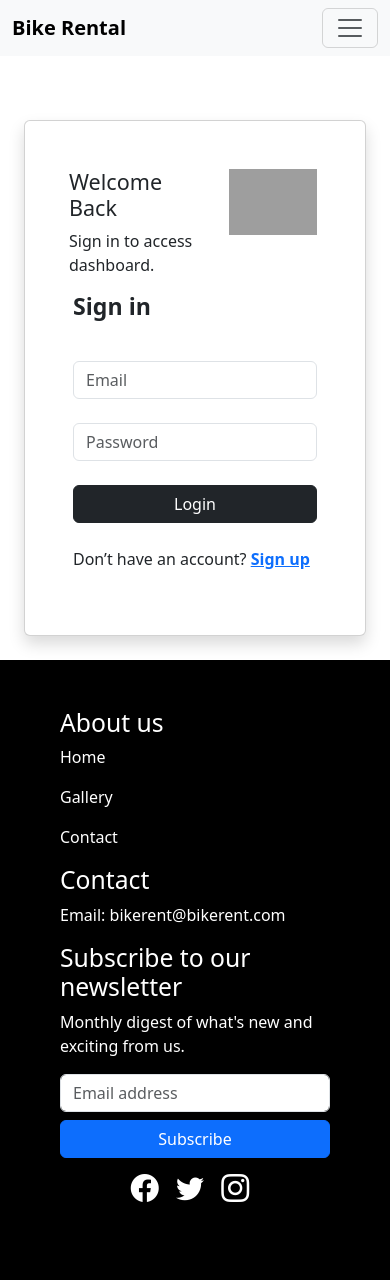
After one commit to grid013/django_bikerental, a Django app: page /accounts/login/ in a window 390 px wide. The commit adds this page. Run offline with Django 4.2, Linux system fonts and the light colour scheme; some libraries are stand-ins or nearby versions; grey boxes are pictures that could not be loaded.

Commit message:
Added - login system and requirements file

```diff
--- a/accounts/forms.py
+++ b/accounts/forms.py
@@ -1,5 +1,6 @@
 from django.contrib.auth.forms import UserCreationForm, UserChangeForm
-from core.models import User
+from accounts.models import User
+from django import forms
 
 
 class CustomUserCreationForm(UserCreationForm):
@@ -14,3 +15,7 @@ class CustomUserChangeForm(UserChangeForm):
     class Meta:
         model = User
         fields = ('email',)
+
+class LoginForm(forms.Form):
+    email = forms.EmailField()
+    password = forms.CharField(max_length=65, widget=forms.PasswordInput)
--- a/accounts/urls.py
+++ b/accounts/urls.py
@@ -2,7 +2,7 @@ from django.urls import path
 from . import views
 
 urlpatterns = [
-    # path('login/', login, name="login"),
-    # path('logout/', logout, name="logout"),
+    path('login/', views.login, name="login"),
+    path('logout/', views.logout, name="logout"),
     # path('signup/', signup, name="signup"),
 ]
--- a/accounts/views.py
+++ b/accounts/views.py
@@ -1,26 +1,33 @@
 from django.shortcuts import render, redirect
 from django.contrib.auth.models import auth
 from django.contrib import messages
+from accounts.forms import LoginForm
 
-# def login(request):
-#     if request.method == "POST":
-#         username = request.POST.get('username')
-#         password = request.POST.get('password')
-#         user = auth.authenticate(username=username, password=password)
-#         if user is not None:
-#             auth.login(request, user)
-#             return redirect('/')
-#         else:
-#             messages.info(
-#                 request, 'Invalid!!, Check your username or password.')
-#             return redirect('/')
-#     else:
-#         return render(request, 'login.html')
+def login(request):
+    if request.method == "POST":
+        email = request.POST.get('email')
+        password = request.POST.get('password')
+        print(email, password)
+        user = auth.authenticate(email=email, password=password)
+        if user is not None:
+            print(user)
+            auth.login(request, user)
+            return redirect('/')
+        else:
+            print("here")
+            messages.info(
+                request, 'Invalid!!, Check your username or password.')
+            return redirect('/')
+    else:
+        form=LoginForm()
+        return render(request, 'login.html', {"form":form})
 
 
-# def logout(request):
-#     auth.logout(request)
-#     return redirect('/')
+def logout(request):
+    auth.logout(request)
+    messages.info(
+                request, 'You are logged out.')
+    return redirect('login')
 
 # def signup(request):
 #     if request.method == 'POST':
--- a/django_bikerental/settings.py
+++ b/django_bikerental/settings.py
@@ -37,6 +37,7 @@ INSTALLED_APPS = [
     "django.contrib.sessions",
     "django.contrib.messages",
     "django.contrib.staticfiles",
+    "widget_tweaks",
     "accounts",
     "core"
 ]
--- /dev/null
+++ b/requirements.txt
@@ -0,0 +1,4 @@
+asgiref==3.7.2
+Django==4.2.4
+django-widget-tweaks==1.5.0
+sqlparse==0.4.4
--- a/templates/base.html
+++ b/templates/base.html
@@ -36,23 +36,24 @@
                     <li class="nav-item">
                         <a class="nav-link fw-bold" href="/about">Contact</a>
                     </li>
-                    <!-- {% if userData.usertype == "admin" %}
+                    {% if user.is_superuser %}
                     <li class="nav-item">
                         <a class="nav-link fw-bold" href="/dashboard">Admin</a>
                     </li>
                     {%endif%}
-                    {% if not loggedIn %}
+                    {% if user.is_authenticated %}
                     <li class="nav-item">
-                        <a class="nav-link fw-bold" href="/login">Login</a>
+                        <a class="nav-link fw-bold" href="{% url 'logout'%}">Logout</a>
+                    </li>
+                    {% else %}
+                    <li class="nav-item">
+                        <a class="nav-link fw-bold" href="{% url 'login'%}">Login</a>
                     </li>
                     <li class="nav-item">
                         <a class="nav-link fw-bold" href="/register">Register</a>
                     </li>
-                    {% else %}
-                    <li class="nav-item">
-                        <a class="nav-link fw-bold" href="/logout">Logout</a>
-                    </li>
-                    {%endif%} -->
+
+                    {%endif%}
                 </ul>
             </div>
         </div>
--- /dev/null
+++ b/templates/login.html
@@ -0,0 +1,58 @@
+{% extends 'base.html' %}
+{% load static %}
+{% load widget_tweaks %}
+{% block main %}
+<div class="container mt-5">
+    <div class="row d-flex justify-content-center p-4">
+        <div class="col-md-7 col-lg-5 card shadow mt-5 p-5">
+            <div class="row">
+                <div class="col-7 px-2">
+                    <h4>Welcome Back</h4>
+                    <p>Sign in to access dashboard.</p>
+                </div>
+                <div class="col"><img src="{% static 'images/logo.png'%}" alt="" width="100%"></div>
+            </div>
+            <h3 class="fw-bolder mb-4">Sign in</h3>
+            {% for message in messages%}
+            <p><small style="color:red;">{{ message }}</small></p>
+            {%endfor%}
+            <p><small style="color:red;">{{ form.non_field_errors }}</small></p>
+            <form method="POST" action="{% url 'login' %}">
+                {% csrf_token %}
+
+                {% for field in form %}
+                {% if field.name == "remember"%}
+                <div class="d-flex justify-content-between mb-4">
+                    <div class="form-check">
+                        {% render_field field class+="form-check-input" %}
+                        <label class="form-check-label" for="id_remember">
+                            Remember me
+                        </label>
+                    </div>
+                    <div>
+                        <!-- <p><a href="{% url 'account_reset_password' %}">Forgot password?</a></p> -->
+                    </div>
+                </div>
+
+                {%else%}
+                <div class="mb-4">
+                    {% render_field field class+="form-control" placeholder=field.label %}
+                </div>
+                {%endif%}
+                {% endfor %}
+                {% if redirect_field_value %}
+                <input type="hidden" name="{{ redirect_field_name }}" value="{{ redirect_field_value }}" />
+                {% endif %}
+                <div class="d-grid gap-2">
+                    <button class="btn btn-dark" type="submit">Login</button>
+                </div>
+                <br>
+
+                <p>Don’t have an account? <a class="link" href=""><strong>Sign
+                            up</strong></a>
+            </form>
+        </div>
+    </div>
+</div>
+
+{% endblock %}
```
